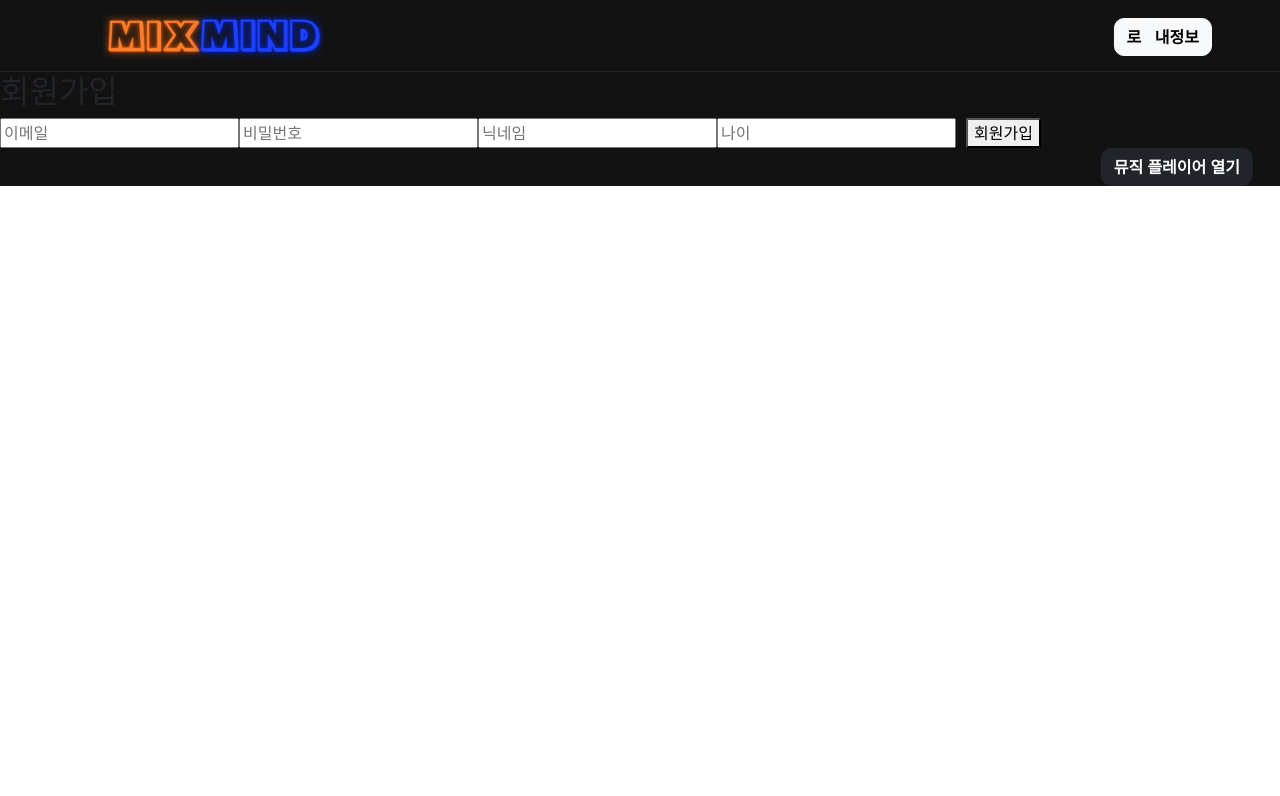
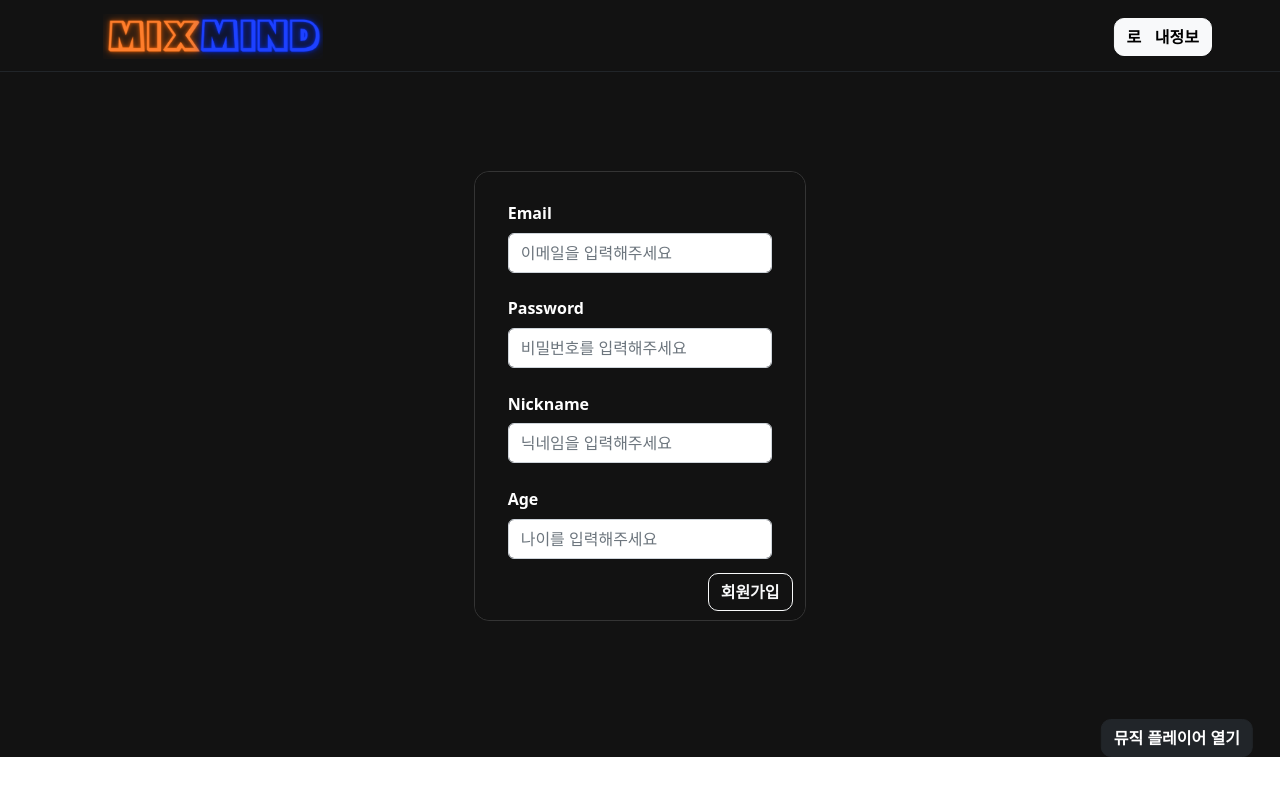
Before and after one commit to Rndns/MixMind, a React (Create React App) app in the folder react_mm/: page /regist in a window 1280 px wide. Shown: the top 796 px of the page. Built offline with nearby package versions, Linux system fonts and the light colour scheme; no server answers.

Commit message:
userpage_design

```diff
--- a/react_mm/src/pages/user/Info.js
+++ b/react_mm/src/pages/user/Info.js
@@ -46,26 +46,41 @@ export default function Info() {
     }
 
     return(
-        <div>
-            <input
-                type="email"
-                placeholder="이메일"
-                value={email}
-                onChange={(e) => setEmail(e.target.value)}
-            />
-            <input
-                type="text"
-                placeholder="닉네임"
-                value={nickname}
-                onChange={(e) => setNickname(e.target.value)}
-            />
-            <input
-                type="number"
-                placeholder="나이"
-                value={age}
-                onChange={(e) => setAge(e.target.value)}
-            />
-            <button onClick={editInfo}>수정</button>
+        <div class="modify-form">
+            <div class="mform-group1">
+                <label class="mlabel1"><b>Email</b></label>
+                <input type="email" class="form-control" value={email} onChange={(e) => setEmail(e.target.value)} id="hexampleInputEmail" placeholder="이메일을 입력해주세요"/>
+            </div>
+            <div class="mform-group2">
+                <label class="mlabel2"><b>Nickname</b></label>
+                <input type="text" class="form-control" value={nickname} onChange={(e) => setNickname(e.target.value)} id="hexampleInputnickname" placeholder="닉네임을 입력해주세요"/>
+            </div>
+            <div class="mform-group3">
+                <label class="mlabel3"><b>Age</b></label>
+                <input type="number" class="form-control" value={age} onChange={(e) => setAge(e.target.value)} id="hexampleInputage" placeholder="나이를 입력해주세요"/>
+                <button onClick={editInfo} class="btn btn-outline-light"><b>수정</b></button>
+            </div>
         </div>
+        // <div>
+        //     <input
+        //         type="email"
+        //         placeholder="이메일"
+        //         value={email}
+        //         onChange={(e) => setEmail(e.target.value)}
+        //     />
+        //     <input
+        //         type="text"
+        //         placeholder="닉네임"
+        //         value={nickname}
+        //         onChange={(e) => setNickname(e.target.value)}
+        //     />
+        //     <input
+        //         type="number"
+        //         placeholder="나이"
+        //         value={age}
+        //         onChange={(e) => setAge(e.target.value)}
+        //     />
+        //     <button onClick={editInfo}>수정</button>
+        // </div>
     )
 }
--- a/react_mm/src/pages/user/Login.js
+++ b/react_mm/src/pages/user/Login.js
@@ -34,18 +34,23 @@ const Login = () => {
     };
 
     return (
-        <div>
-            <input type="email" value={email} onChange={(e) => setEmail(e.target.value)} />
-            <input type="password" value={password} onChange={(e) => setPassword(e.target.value)} />
-            <button onClick={handleLogin}>로그인</button>
-            <div>
+        <div class="login-form">
+            <div class="form-group1">
+                <label class="label1" for="exampleInputEmail1"><b>Email</b></label>
+                <input type="email" class="form-control" value={email} onChange={(e) => setEmail(e.target.value)} id="exampleInputEmail1" aria-describedby="emailHelp" placeholder="이메일을 입력해주세요"/>
+            </div>
+            <div class="form-group2">
+                <label class="label2" for="exampleInputPassword1"><b>Password</b></label>
+                <input type="password" class="form-control" value={password} onChange={(e) => setPassword(e.target.value)} id="exampleInputPassword1" placeholder="비밀번호를 입력해주세요"/>
+                <button onClick={handleLogin} class="btn btn-outline-light"><b>로그인</b></button>
                 <button
+                    class="btn btn-outline-light"
                     onClick={() => {
                         navigate(`/regist`, {
                         replace: false
                     });
                 }}>
-                회원가입
+                <b>회원가입</b>
                 </button>
             </div>
         </div>
--- a/react_mm/src/pages/user/Regist.js
+++ b/react_mm/src/pages/user/Regist.js
@@ -41,33 +41,52 @@ export default function Register() {
     };
 
     return (
-        <div>
-            <h2>회원가입</h2>
-            <input
-                type="email"
-                placeholder="이메일"
-                value={email}
-                onChange={(e) => setEmail(e.target.value)}
-            />
-            <input
-                type="password"
-                placeholder="비밀번호"
-                value={password}
-                onChange={(e) => setPassword(e.target.value)}
-            />
-            <input
-                type="text"
-                placeholder="닉네임"
-                value={nickname}
-                onChange={(e) => setNickname(e.target.value)}
-            />
-            <input
-                type="number"
-                placeholder="나이"
-                value={age}
-                onChange={(e) => setAge(e.target.value)}
-            />
-            <button onClick={handleRegister}>회원가입</button>
+        <div class="join-form">
+            <div class="hform-group1">
+                <label class="hlabel1"><b>Email</b></label>
+                <input type="email" class="form-control" value={email} onChange={(e) => setEmail(e.target.value)} id="hexampleInputEmail" placeholder="이메일을 입력해주세요"/>
+            </div>
+            <div class="hform-group2">
+                <label class="hlabel2"><b>Password</b></label>
+                <input type="password" class="form-control" value={password} onChange={(e) => setPassword(e.target.value)} id="hexampleInputPassword" placeholder="비밀번호를 입력해주세요"/>
+            </div>
+            <div class="hform-group3">
+                <label class="hlabel3"><b>Nickname</b></label>
+                <input type="text" class="form-control" value={nickname} onChange={(e) => setNickname(e.target.value)} id="hexampleInputnickname" placeholder="닉네임을 입력해주세요"/>
+            </div>
+            <div class="hform-group4">
+                <label class="hlabel4"><b>Age</b></label>
+                <input type="number" class="form-control" value={age} onChange={(e) => setAge(e.target.value)} id="hexampleInputage" placeholder="나이를 입력해주세요"/>
+                <button onClick={handleRegister} class="btn btn-outline-light"><b>회원가입</b></button>
+            </div>
         </div>
+        // <div>
+        //     <h2>회원가입</h2>
+        //     <input
+        //         type="email"
+        //         placeholder="이메일"
+        //         value={email}
+        //         onChange={(e) => setEmail(e.target.value)}
+        //     />
+        //     <input
+        //         type="password"
+        //         placeholder="비밀번호"
+        //         value={password}
+        //         onChange={(e) => setPassword(e.target.value)}
+        //     />
+        //     <input
+        //         type="text"
+        //         placeholder="닉네임"
+        //         value={nickname}
+        //         onChange={(e) => setNickname(e.target.value)}
+        //     />
+        //     <input
+        //         type="number"
+        //         placeholder="나이"
+        //         value={age}
+        //         onChange={(e) => setAge(e.target.value)}
+        //     />
+        //     <button onClick={handleRegister}>회원가입</button>
+        // </div>
     );
 };
--- a/react_mm/src/styles.css
+++ b/react_mm/src/styles.css
@@ -15,10 +15,6 @@
 .mb-2.btn-group button:hover {
   transform:scale(1); /* hover 시 버튼확대 애니메이션 */
   transition: 0.2s;
-  }
-.navbar-brand:hover {
-  transform:scale(1.01); /* hover 시 버튼확대 애니메이션 */
-  transition: 1s;
   }
 .btn.btn-light:hover {
   transform: translateY(-1px); /* hover 시 이미지를 위로 5px만큼 이동하여 뜨는 효과 */
@@ -185,7 +181,37 @@
   margin-bottom: 10px;
 }
 .modal-content {
-  margin: 0% 3%;
+  margin: 0% 7%;
+}
+.modal-content div {
+  padding: 1% 5%;
+}
+.label1 {
+  padding-bottom: 3%;
+}
+.label2 {
+  padding-bottom: 3%;
+}
+.hlabel1 {
+  padding-bottom: 3%;
+}
+.hlabel2 {
+  padding-bottom: 3%;
+}
+.hlabel3 {
+  padding-bottom: 3%;
+}
+.hlabel4 {
+  padding-bottom: 3%;
+}
+.mlabel1 {
+  padding-bottom: 3%;
+}
+.mlabel2 {
+  padding-bottom: 3%;
+}
+.mlabel3 {
+  padding-bottom: 3%;
 }
 
 /* 1440px ~1920px까지는 아래 설정을 따름 */
@@ -218,6 +244,24 @@
     margin: auto;
     padding: 12.37% 20%;
   }
+  .btn.btn-outline-light {
+    border-radius: 10px;
+    position: relative;
+    left: 212px;
+    top: 17px;
+    }
+  .hform-group4 button.btn.btn-outline-light {
+    border-radius: 10px;
+    position: relative;
+    left: 295px;
+    top: 17px;
+    }
+  .mform-group3 button.btn.btn-outline-light {
+    border-radius: 10px;
+    position: relative;
+    left: 330px;
+    top: 17px;
+    }
   .btn.btn-light {
     border-radius: 10px;
     position: -webkit-sticky;
@@ -306,6 +350,100 @@
   .arranger {
     margin-bottom: 10px;
   }
+  .login-form {
+    margin: 14.02% 37%;
+    border-style: solid;
+    border-radius: 15px;
+    border-color: #343434;
+    border-width: 1px;
+  }
+  .form-group1 {
+    padding: 0% 10%;
+    padding-top: 7%;
+    padding-bottom: 5%;
+    background-color: #121212;
+    border-radius: 15px 15px 0px 0px;
+    color: #ffffff;
+  }
+  .form-group2 {
+    padding: 0% 10%;
+    padding-bottom: 7%;
+    background-color: #121212;
+    border-radius: 0px 0px 15px 15px;
+    color: #ffffff;
+  }
+  .form-group2 {
+    padding: 0% 10%;
+    padding-bottom: 7%;
+    background-color: #121212;
+    border-radius: 0px 0px 15px 15px;
+    color: #ffffff;
+  }
+  .join-form {
+    margin: 7.7% 37%;
+    border-style: solid;
+    border-radius: 15px;
+    border-color: #343434;
+    border-width: 1px;
+  }
+  .hform-group1 {
+    padding: 0% 10%;
+    padding-bottom: 7%;
+    padding-top: 9%;
+    background-color: #121212;
+    border-radius: 15px 15px 0px 0px;
+    color: #ffffff;
+  }
+  .hform-group2 {
+    padding: 0% 10%;
+    padding-bottom: 7%;
+    background-color: #121212;
+    color: #ffffff;
+  }
+  .hform-group3 {
+    padding: 0% 10%;
+    padding-bottom: 7%;
+    background-color: #121212;
+    color: #ffffff;
+  }
+  .hform-group4 {
+    padding: 0% 10%;
+    padding-bottom: 7%;
+    background-color: #121212;
+    border-radius: 0px 0px 15px 15px;
+    color: #ffffff;
+  }
+  .modify-form {
+    margin: 10.6% 37%;
+    border-style: solid;
+    border-radius: 15px;
+    border-color: #343434;
+    border-width: 1px;
+  }
+  .mform-group1 {
+    padding: 0% 10%;
+    padding-bottom: 7%;
+    padding-top: 9%;
+    background-color: #121212;
+    border-radius: 15px 15px 0px 0px;
+    color: #ffffff;
+  }
+  .mform-group2 {
+    padding: 0% 10%;
+    padding-bottom: 7%;
+    background-color: #121212;
+    color: #ffffff;
+  }
+  .mform-group3 {
+    padding: 0% 10%;
+    padding-bottom: 7%;
+    background-color: #121212;
+    border-radius: 0px 0px 15px 15px;
+    color: #ffffff;
+  }
+  .form-control {
+    height: 40px;
+  }
 }
 
 /* 1080px ~1440px까지는 아래 설정을 따름 */
@@ -339,6 +477,24 @@
     padding: 10.2% 28.2%;
     padding-left: 15%;
   }
+  .btn.btn-outline-light {
+    border-radius: 10px;
+    position: relative;
+    left: 107px;
+    top: 15px;
+    }
+  .hform-group4 button.btn.btn-outline-light {
+    border-radius: 10px;
+    position: relative;
+    left: 190px;
+    top: 14px;
+    }
+  .mform-group3 button.btn.btn-outline-light {
+    border-radius: 10px;
+    position: relative;
+    left: 222px;
+    top: 14px;
+    }
   .btn.btn-light {
     border-radius: 10px;
     position: -webkit-sticky;
@@ -396,21 +552,21 @@
     left: 343px;
   }
   .title {
-    font-size: 2rem;
+    font-size: 1.7rem;
   }
   .artist {
-    font-size: 1.4rem;
+    font-size: 1.3rem;
   }
   .album {
-    font-size: 1.4rem;
+    font-size: 1.3rem;
     color: #6c6c6c;
   }
   .date {
-    font-size: 1.4rem;
+    font-size: 1.3rem;
     color: #6c6c6c;
   }
   .genre {
-    font-size: 1.4rem;
+    font-size: 1.3rem;
     color: #6c6c6c;
   }
   .lyrics {
@@ -418,7 +574,7 @@
     left: 64px;
   }
   .row div {
-    margin-bottom: 13.5px;
+    margin-bottom: 15.5px;
   }
   .lyricist {
     margin-bottom: 10px;
```
